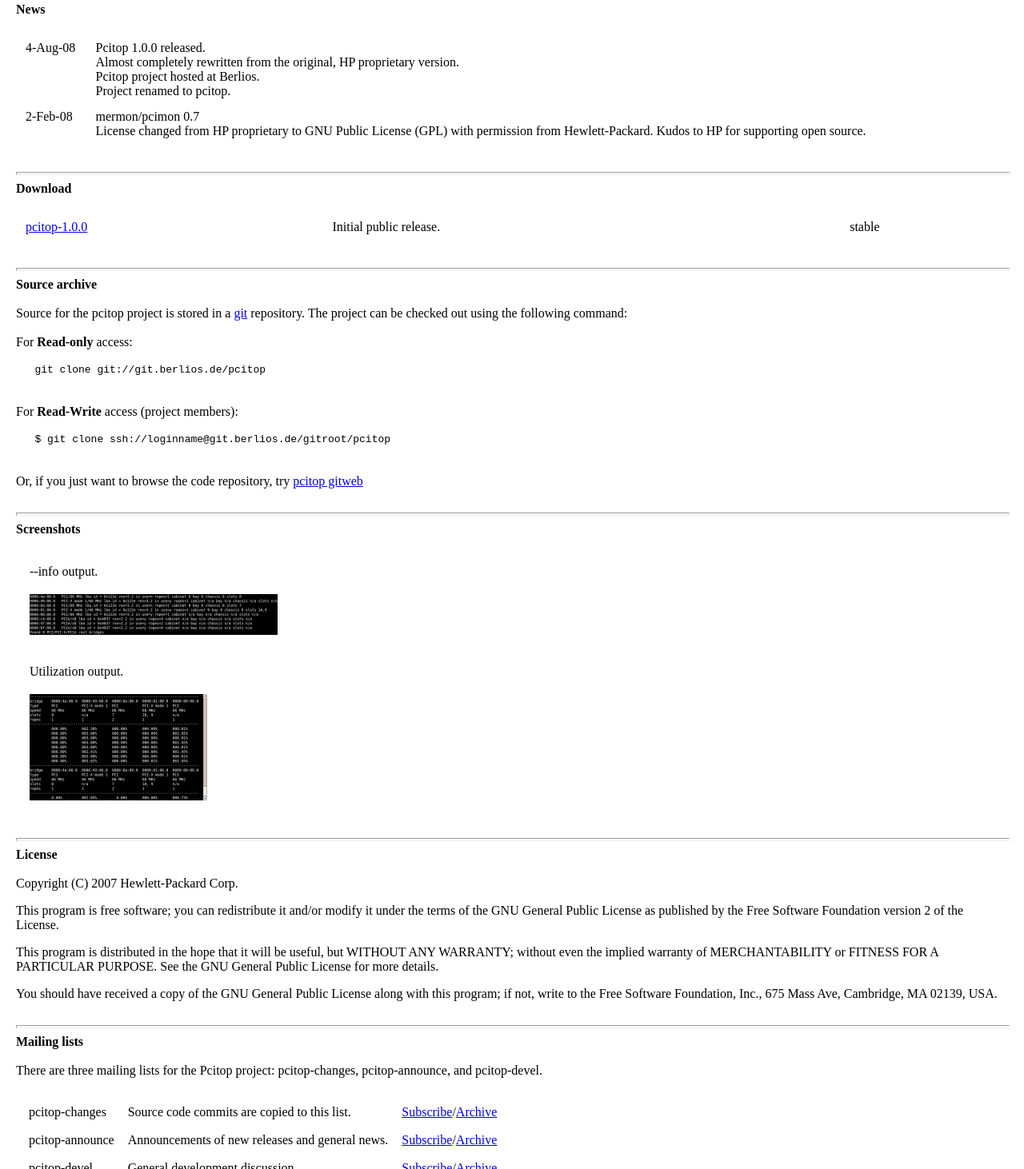
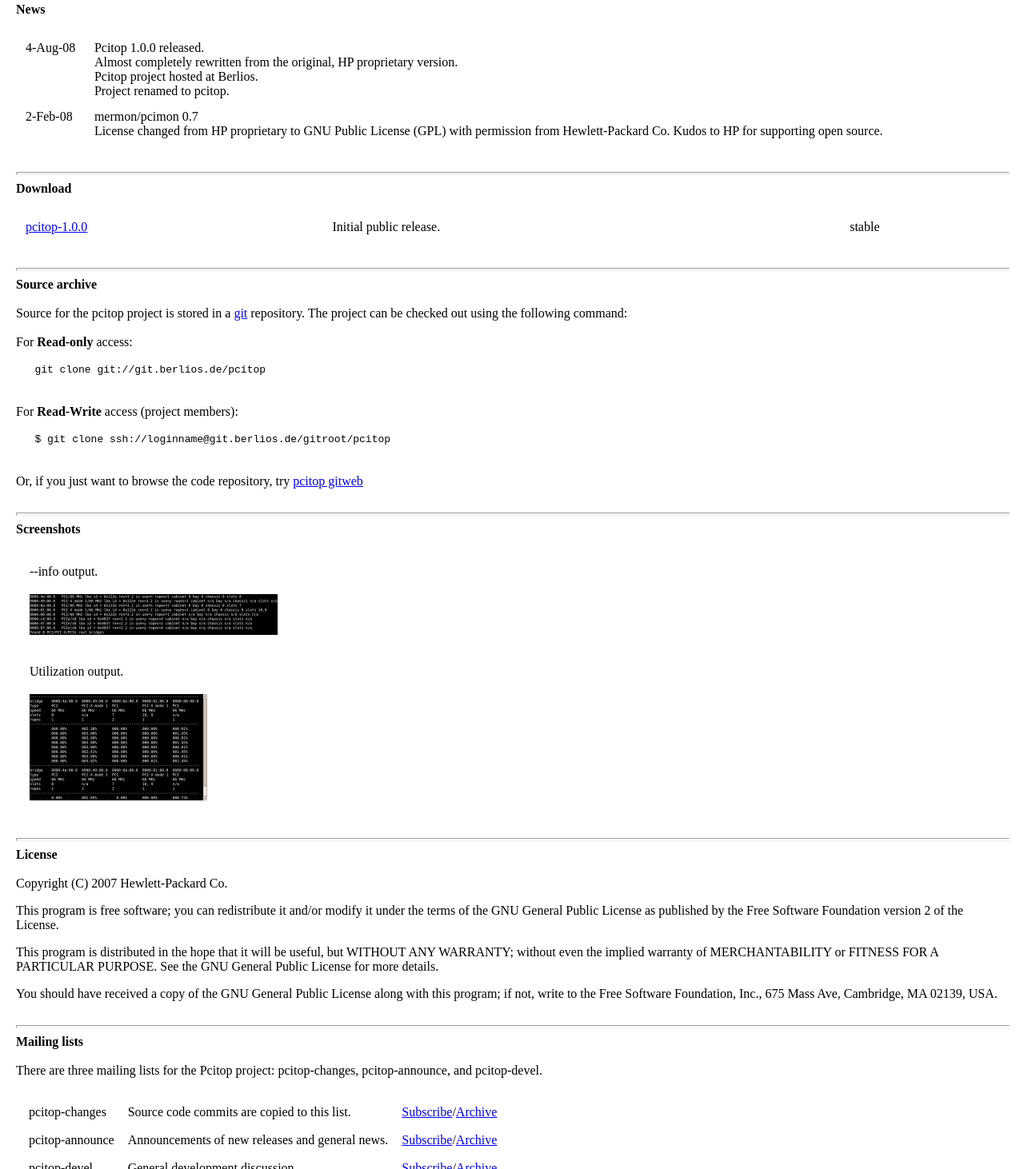
Before and after one commit to BackupTheBerlios/pcitop, a plain HTML site: page web/index.html in a window 1280 px wide. Shown: the part 639-2101 px from the top of the page at 80% size. Drawn offline with Linux system fonts and the light colour scheme.

Commit message:
Use the HP name consistently.

```diff
--- a/web/index.html
+++ b/web/index.html
@@ -120,7 +120,7 @@
                 <td style="vertical-align: top;">2-Feb-08</td>
                 <td style="vertical-align: top;">mermon/pcimon 0.7<br>
                 License changed from HP proprietary to GNU Public
-                License (GPL) with permission from Hewlett-Packard.
+                License (GPL) with permission from Hewlett-Packard Co.
                 Kudos to HP for supporting open source.<br>
                 </td>
               </tr>
@@ -225,7 +225,7 @@
           <hr style="width: 100%; height: 2px;">
           <span style="font-weight: bold;">License</span><br>
           <br>
-          Copyright (C) 2007 Hewlett-Packard Corp.
+          Copyright (C) 2007 Hewlett-Packard Co.
 
           <p>This program is free software; you can redistribute it
           and/or modify it under the terms of the GNU General
@@ -332,7 +332,7 @@
   <br>
   <!-- Created: Wed Aug 18 15:57:26 MDT 2004 -->
   <!-- hhmts start -->
-Last modified: Fri Aug  8 11:42:30 MDT 2008
+Last modified: Fri Aug  8 11:47:34 MDT 2008
 <!-- hhmts end -->
   <br>
   <br>
```
Also changed, not shown: 1 other file.
